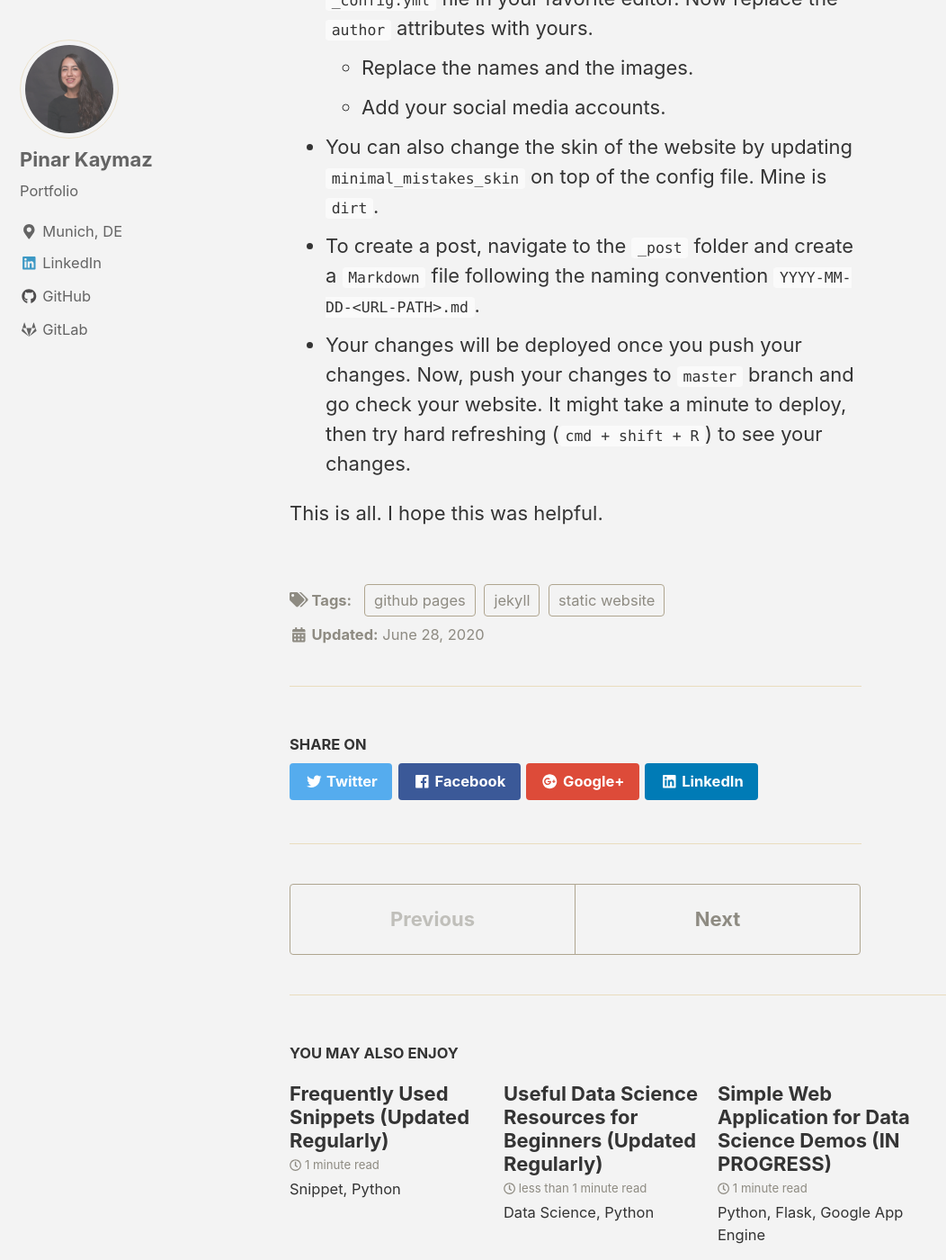
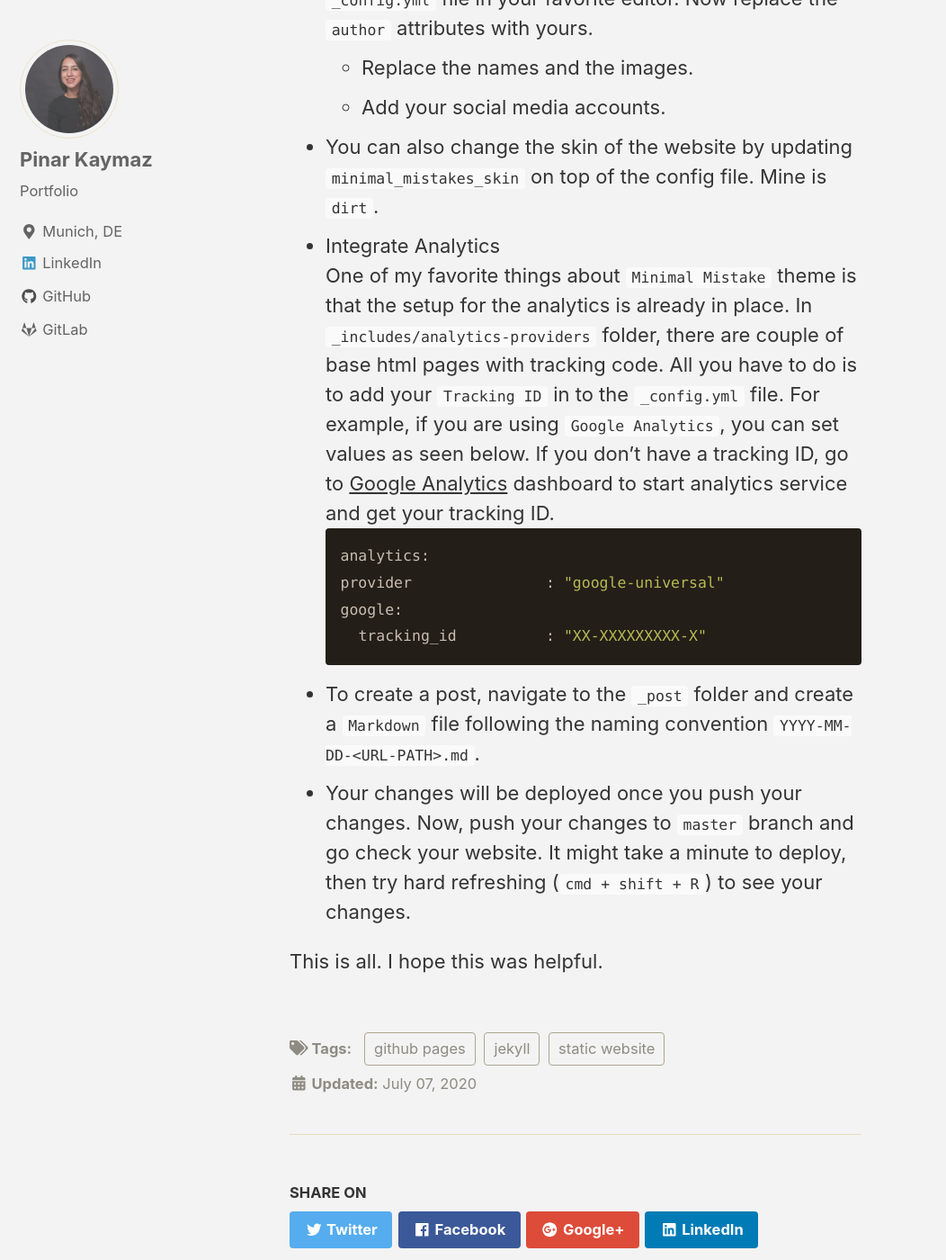
Before and after one commit to pinarkaymaz6/pinarkaymaz6.github.io, a Jekyll site: the page built from _posts/2020-06-28-githubpages.md, in a window 1280 px wide and 1400 px high, scrolled down 2455 px. Shown: the whole window at 90% size, without its empty margins (0-1052 px from the left). Built offline with Jekyll 4.4.1, drawn with Linux system fonts in a browser that asks for light colours; nearby versions of some CDN libraries; some of the changed text lies outside the part shown.

Commit message:
Add analytics to gh-pages post

````diff
--- a/_config.yml
+++ b/_config.yml
@@ -77,7 +77,7 @@ social:
 
 # Analytics
 analytics:
-  provider               : "google-universal" # false (default), "google", "google-universal", "custom"
+  provider               : "google-universal"
   google:
     tracking_id          : "UA-171839618-1"
 
--- a/_posts/2020-06-28-githubpages.md
+++ b/_posts/2020-06-28-githubpages.md
@@ -1,6 +1,6 @@
 ---
 title: "How to set up static websites with Github Pages"
-date: 2020-06-28
+date: 2020-07-07
 tags: [github pages, jekyll, static website]
 header:
   image: "/images/githubpages/gh_pages.png"
@@ -34,6 +34,14 @@ I started looking for a minimalist theme ideas for my profile page and came acro
   - Replace the names and the images.
   - Add your social media accounts.
 -  You can also change the skin of the website by updating `minimal_mistakes_skin` on top of the config file. Mine is `dirt`.
+- Integrate Analytics
+  One of my favorite things about `Minimal Mistake` theme is that the setup for the analytics is already in place. In `_includes/analytics-providers` folder, there are couple of base html pages with tracking code. All you have to do is to add your `Tracking ID` in to the `_config.yml` file. For example, if you are using `Google Analytics`, you can set values as seen below. If you don't have a tracking ID, go to [Google Analytics](https://analytics.google.com/analytics/web/) dashboard to start analytics service and get your tracking ID.
+  ```python
+  analytics:
+  provider               : "google-universal"
+  google:
+    tracking_id          : "XX-XXXXXXXXX-X"
+  ```
 - To create a post, navigate to the `_post` folder and create a `Markdown` file following the naming convention `YYYY-MM-DD-<URL-PATH>.md`.
 - Your changes will be deployed once you push your changes. Now, push your changes to `master` branch and go check your website. It might take a minute to deploy, then try hard refreshing (`cmd + shift + R`) to see your changes.
 
````
